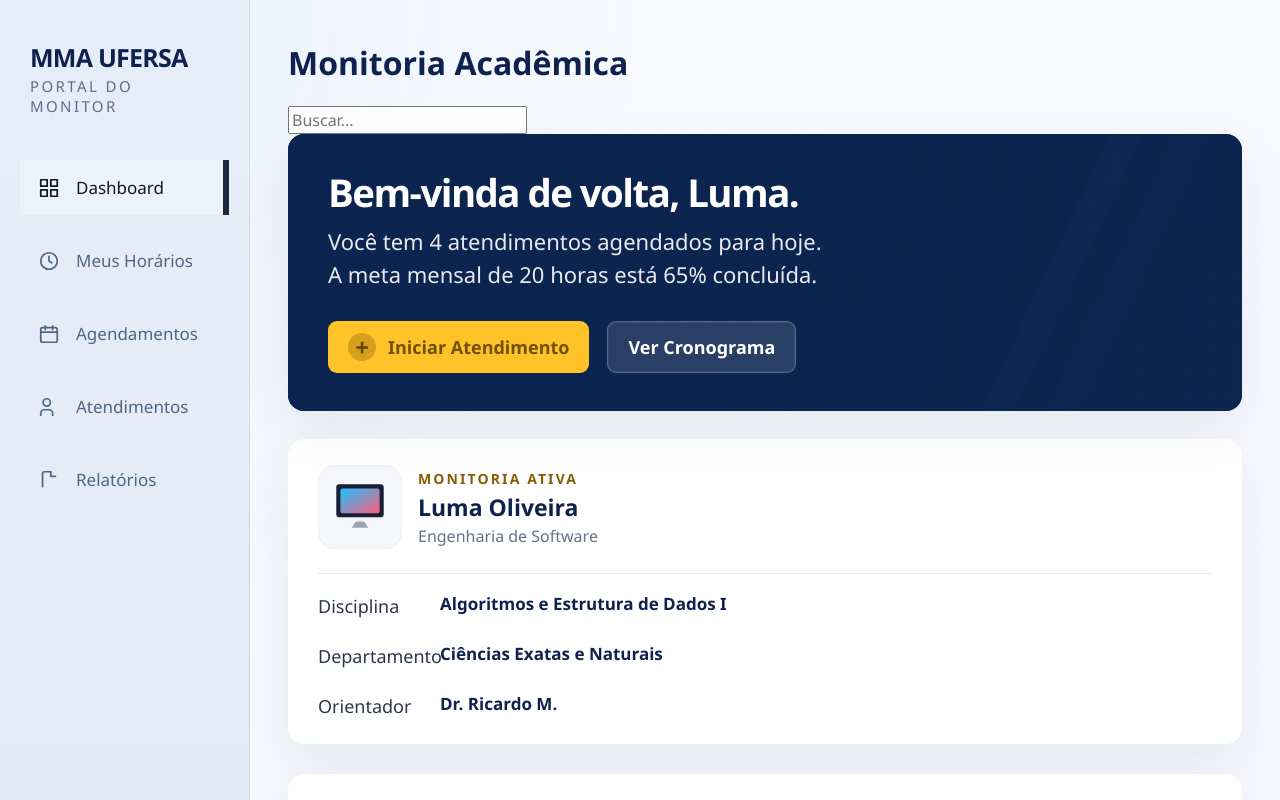
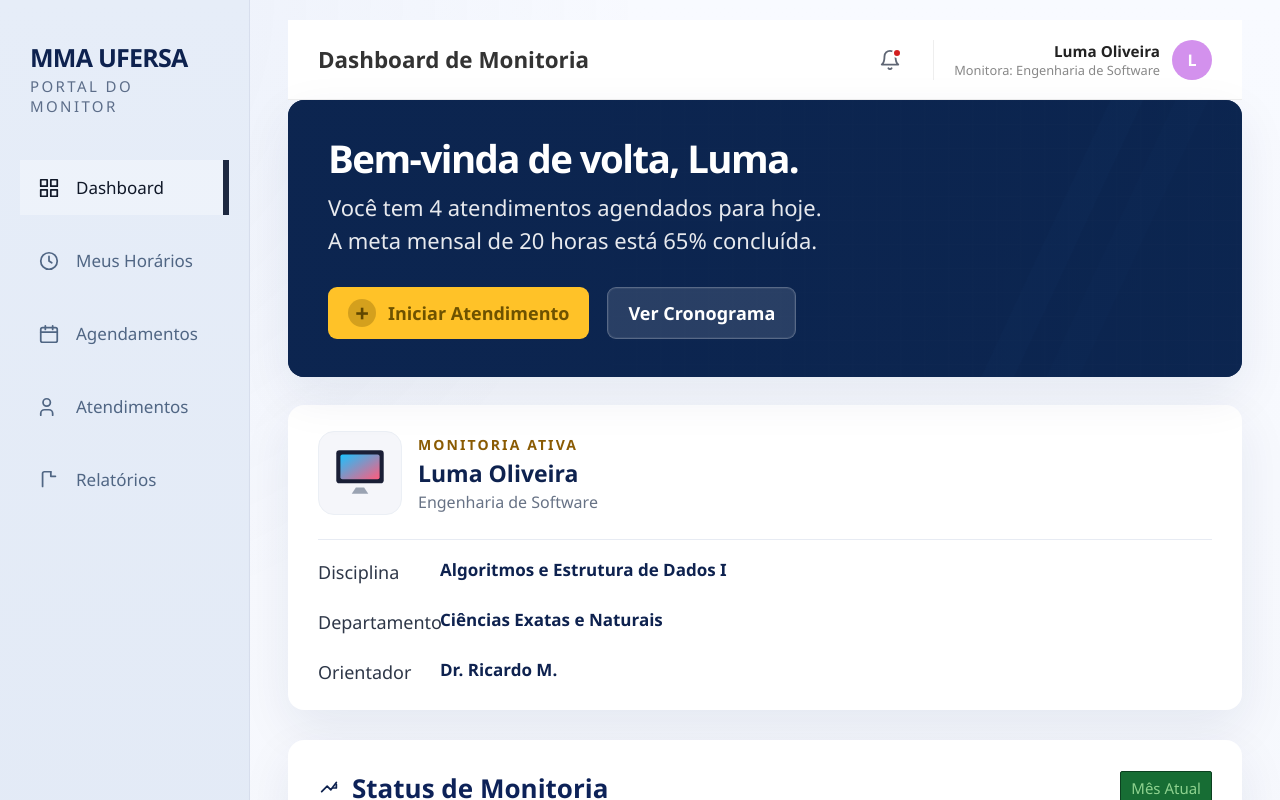
Before and after one commit to LumaOlli/web-2026-1-Luma_Oliveira, a React (Vite) app in the folder front-end/: page /dashboard in a window 1280 px wide. Shown: the top 800 px of the page. Built offline with nearby package versions, Linux system fonts and the light colour scheme; the HTML template or start-up script is replaced by a standard one.

Commit message:
criação do header

```diff
--- /dev/null
+++ b/front-end/src/components/Header.css
@@ -0,0 +1,82 @@
+.main-header-standard {
+  display: flex;
+  justify-content: space-between;
+  align-items: center;
+  padding: 0 30px;
+  height: 80px;
+  background: white;
+  border-bottom: 1px solid #eee;
+  width: 100%;
+}
+
+.header-title h2 {
+  font-size: 1.4rem;
+  color: #333;
+  margin: 0;
+}
+
+.header-right-side {
+  display: flex;
+  align-items: center;
+  gap: 25px;
+}
+
+.top-icon-button {
+  background: none;
+  border: none;
+  position: relative;
+  cursor: pointer;
+  color: #666;
+}
+
+.icon-svg {
+  width: 24px;
+  height: 24px;
+}
+
+.notification-dot {
+  position: absolute;
+  top: 2px;
+  right: 2px;
+  width: 8px;
+  height: 8px;
+  background-color: #d391ed; /* Seu lilás */
+  border-radius: 50%;
+  border: 2px solid white;
+}
+
+.user-profile-box {
+  display: flex;
+  align-items: center;
+  gap: 12px;
+  border-left: 1px solid #eee;
+  padding-left: 20px;
+}
+
+.user-text {
+  display: flex;
+  flex-direction: column;
+  text-align: right;
+}
+
+.user-text strong {
+  font-size: 0.95rem;
+  color: #222;
+}
+
+.user-text span {
+  font-size: 0.8rem;
+  color: #888;
+}
+
+.user-avatar-circle {
+  width: 40px;
+  height: 40px;
+  background-color: #d391ed;
+  color: white;
+  border-radius: 50%;
+  display: flex;
+  align-items: center;
+  justify-content: center;
+  font-weight: bold;
+}
--- a/front-end/src/components/Header.jsx
+++ b/front-end/src/components/Header.jsx
@@ -1,18 +1,32 @@
-export default function Header() {
+import React from 'react';
+import './Header.css';
+
+const Header = ({ titulo }) => {
   return (
-    <header className="fixed top-0 right-0 w-[calc(100%-16rem)] h-16 bg-white shadow flex items-center justify-between px-8">
-      <h1 className="font-bold text-lg">
-        Monitoria Acadêmica
-      </h1>
+    <header className="main-header-standard">
+      <div className="header-title">
+        <h2>{titulo}</h2>
+      </div>
 
-      <div className="flex items-center gap-4">
-        <input
-          className="bg-gray-100 px-3 py-1 rounded"
-          placeholder="Buscar..."
-        />
+      <div className="header-right-side">
+        <button className="top-icon-button" aria-label="Notificações">
+          <svg viewBox="0 0 24 24" fill="none" stroke="currentColor" strokeWidth="2" strokeLinecap="round" strokeLinejoin="round" className="icon-svg">
+            <path d="M18 8A6 6 0 0 0 6 8c0 7-3 9-3 9h18s-3-2-3-9" />
+            <path d="M13.73 21a2 2 0 0 1-3.46 0" />
+          </svg>
+          <span className="notification-dot" />
+        </button>
 
-        <div className="h-8 w-8 rounded-full bg-gray-300" />
+        <div className="user-profile-box">
+          <div className="user-text">
+            <strong>Luma Oliveira</strong>
+            <span>Monitora: Engenharia de Software</span>
+          </div>
+          <div className="user-avatar-circle">L</div>
+        </div>
       </div>
     </header>
   );
-}
+};
+
+export default Header;
```
